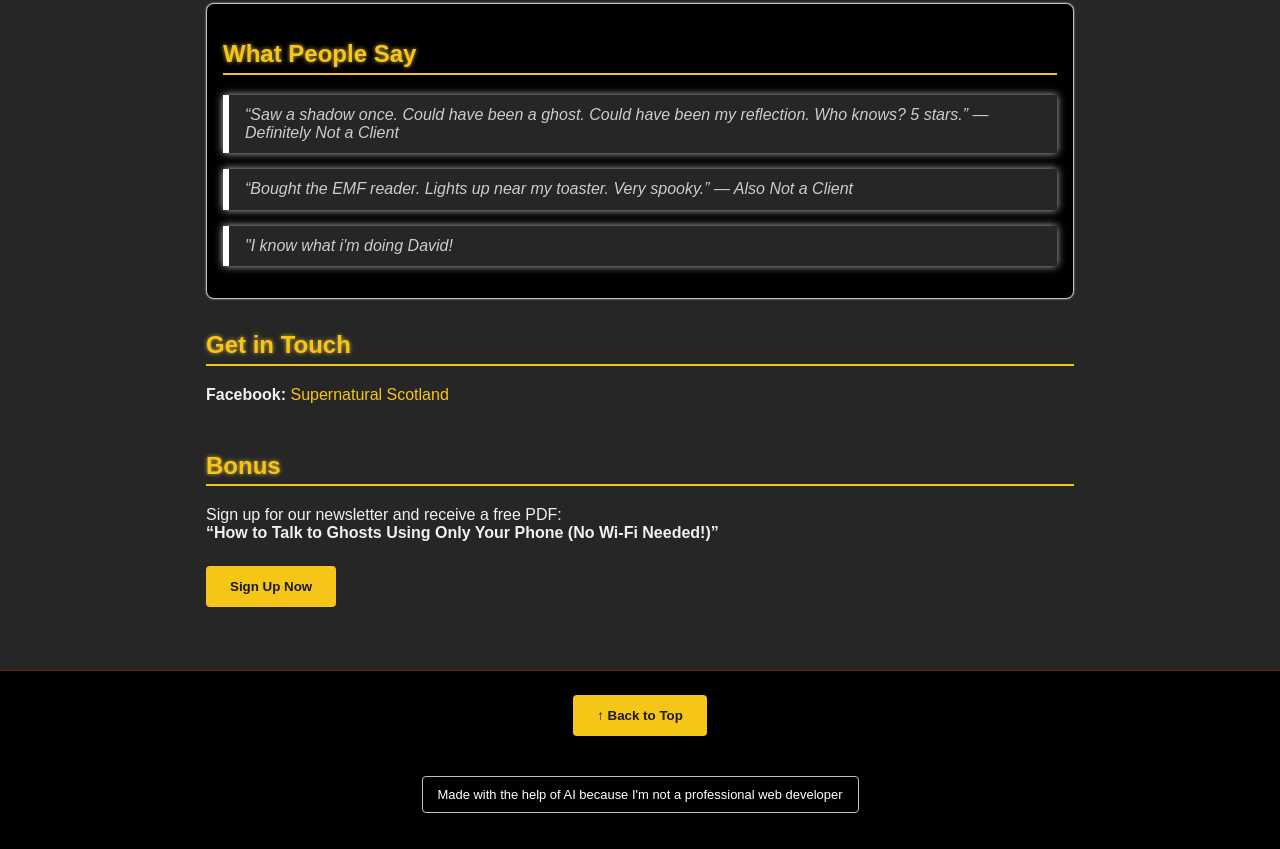
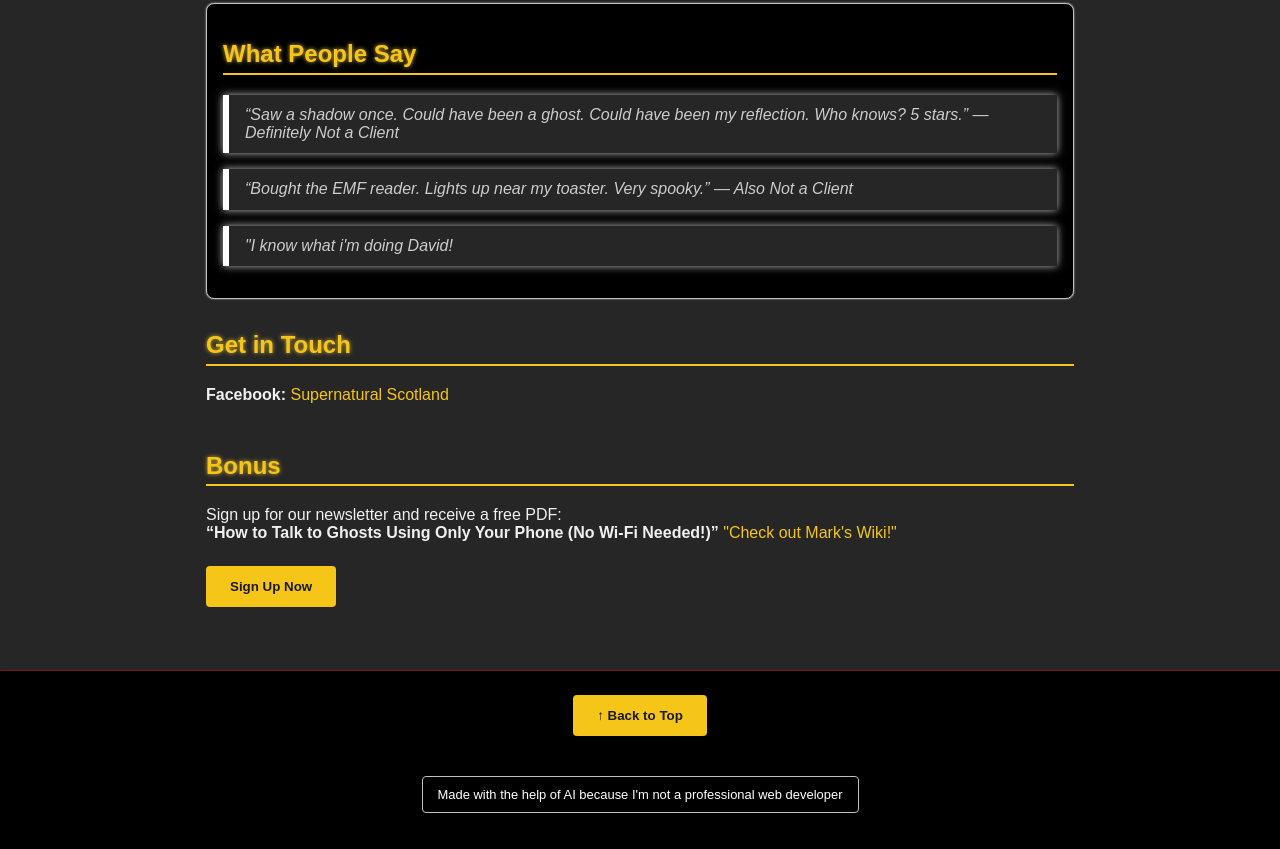
Before and after one commit to Haldred1/Markus, a plain HTML site: page index.html in a window 1280 px wide. Shown: the part 2248-3097 px from the top of the page. Drawn offline with Linux system fonts and the light colour scheme.

Commit message:
Update index.html

```diff
--- a/index.html
+++ b/index.html
@@ -573,6 +573,8 @@
             >“How to Talk to Ghosts Using Only Your Phone (No Wi-Fi
             Needed!)”</strong
           >
+
+          <a href=https://github.com/Haldred1/Site/wiki>"Check out Mark's Wiki!"</a>
         </p>
         <button
           onclick="alert('Thanks for signing up! Spirits will be in touch soon... 👻')"
```
